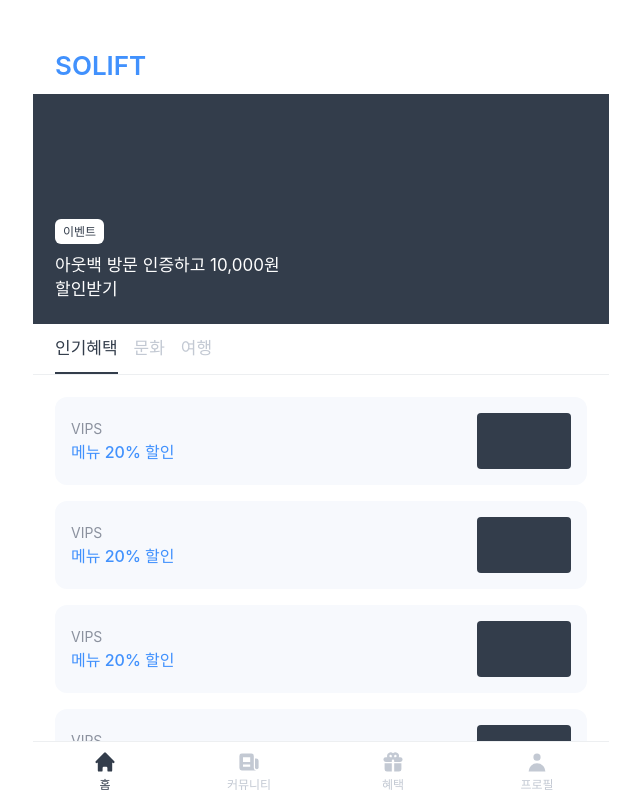
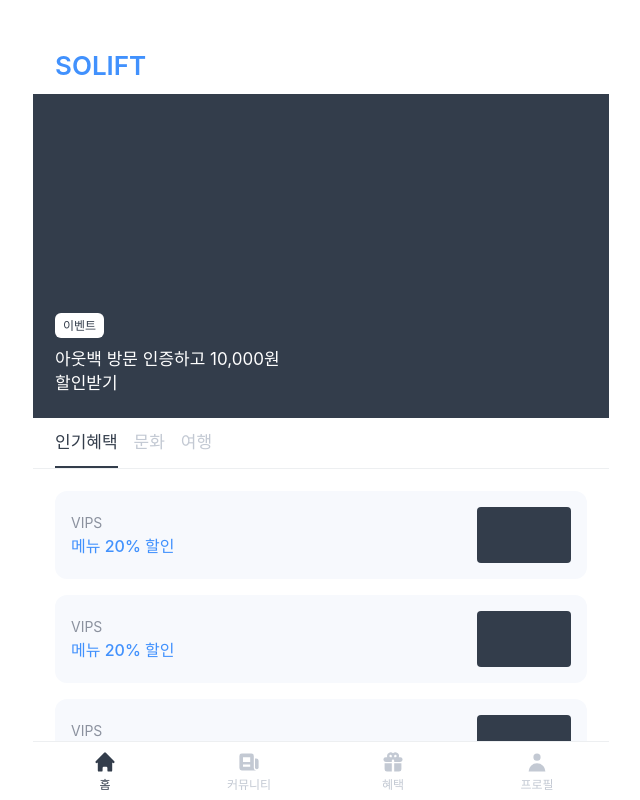
Before and after one commit to k1a11220/solift-web, a Next.js app: page / in a window 1280 px wide. Shown: the top 800 px of the page, without its empty margins (319-959 px from the left). Built offline with nearby package versions, Linux system fonts and the light colour scheme; a web font is replaced by a local one.

Commit message:
Implement slider

```diff
--- a/pages/index.tsx
+++ b/pages/index.tsx
@@ -17,16 +17,33 @@ const Logo = styled.div`
 `;
 
 const SlideContainer = styled.div`
+  display: flex;
   background-color: var(--grey500);
-  height: 230px;
+  aspect-ratio: 16 / 9;
+  overflow-x: auto;
+  overflow-y: hidden;
+  scroll-snap-type: x mandatory;
+  -ms-overflow-style: none; /* IE and Edge */
+  scrollbar-width: none; /* Firefox */
+
+  &::-webkit-scrollbar {
+    display: none;
+  }
 `;
 
 const Slide = styled.div`
+  height: 100%;
+  aspect-ratio: 16 / 9;
+  scroll-snap-align: center;
+`;
+
+const SlideContent = styled.div`
   display: flex;
   flex-direction: column;
   justify-content: flex-end;
-  padding: 22px;
+  margin: 22px;
   height: calc(100% - 44px);
+  width: calc(100% - 44px);
 `;
 
 const Label = styled.p`
@@ -43,6 +60,7 @@ const Title = styled.p`
   font-size: 17px;
   color: var(--white);
   line-height: 1.4;
+  width: 100%;
 `;
 
 const Home: NextPage = () => {
@@ -54,11 +72,22 @@ const Home: NextPage = () => {
         </Header>
         <SlideContainer>
           <Slide>
-            <Label>이벤트</Label>
-            <Title>
-              아웃백 방문 인증하고 10,000원 <br />
-              할인받기
-            </Title>
+            <SlideContent>
+              <Label>이벤트</Label>
+              <Title>
+                아웃백 방문 인증하고 10,000원 <br />
+                할인받기
+              </Title>
+            </SlideContent>
+          </Slide>
+          <Slide>
+            <SlideContent>
+              <Label>이벤트</Label>
+              <Title>
+                아웃백 방문 인증하고 10,000원 <br />
+                할인받기
+              </Title>
+            </SlideContent>
           </Slide>
         </SlideContainer>
         <TabIndicator />
```
